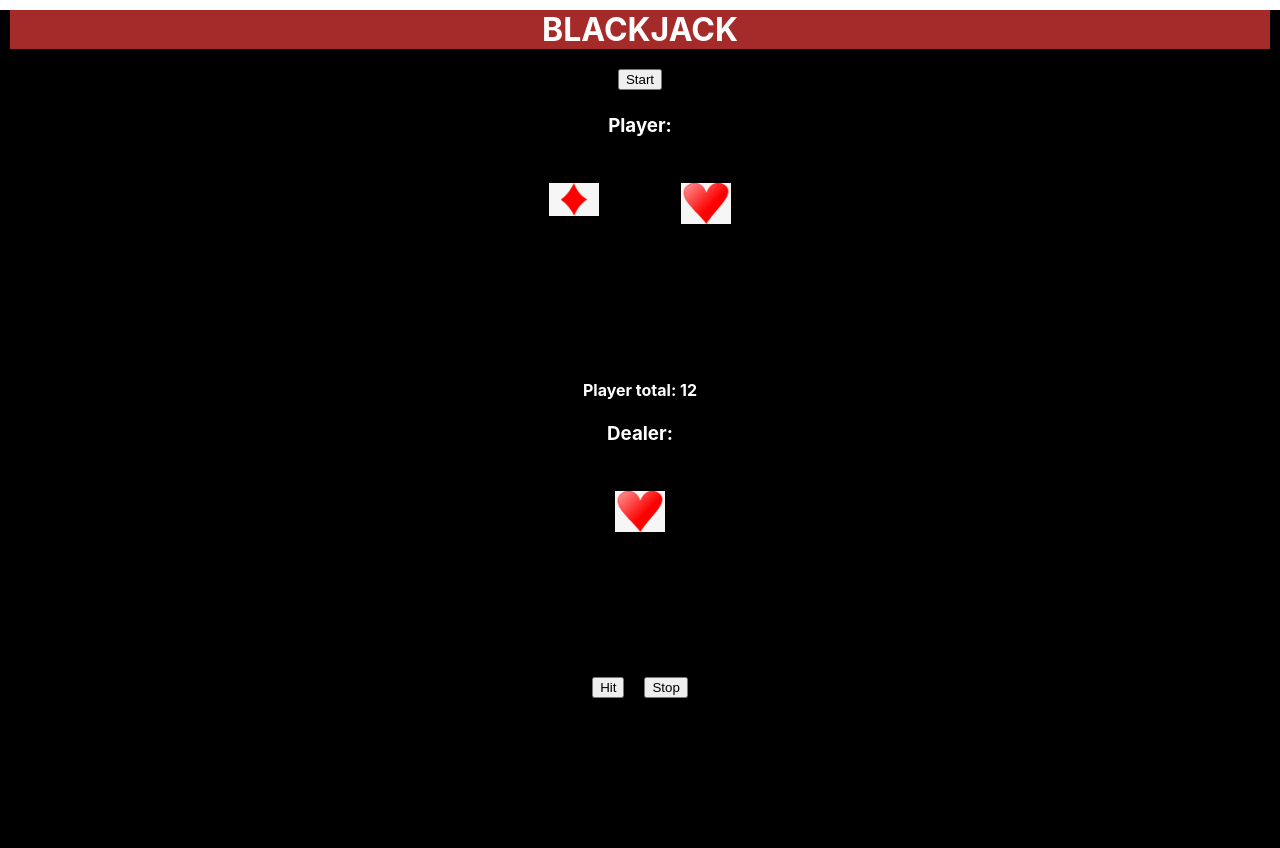
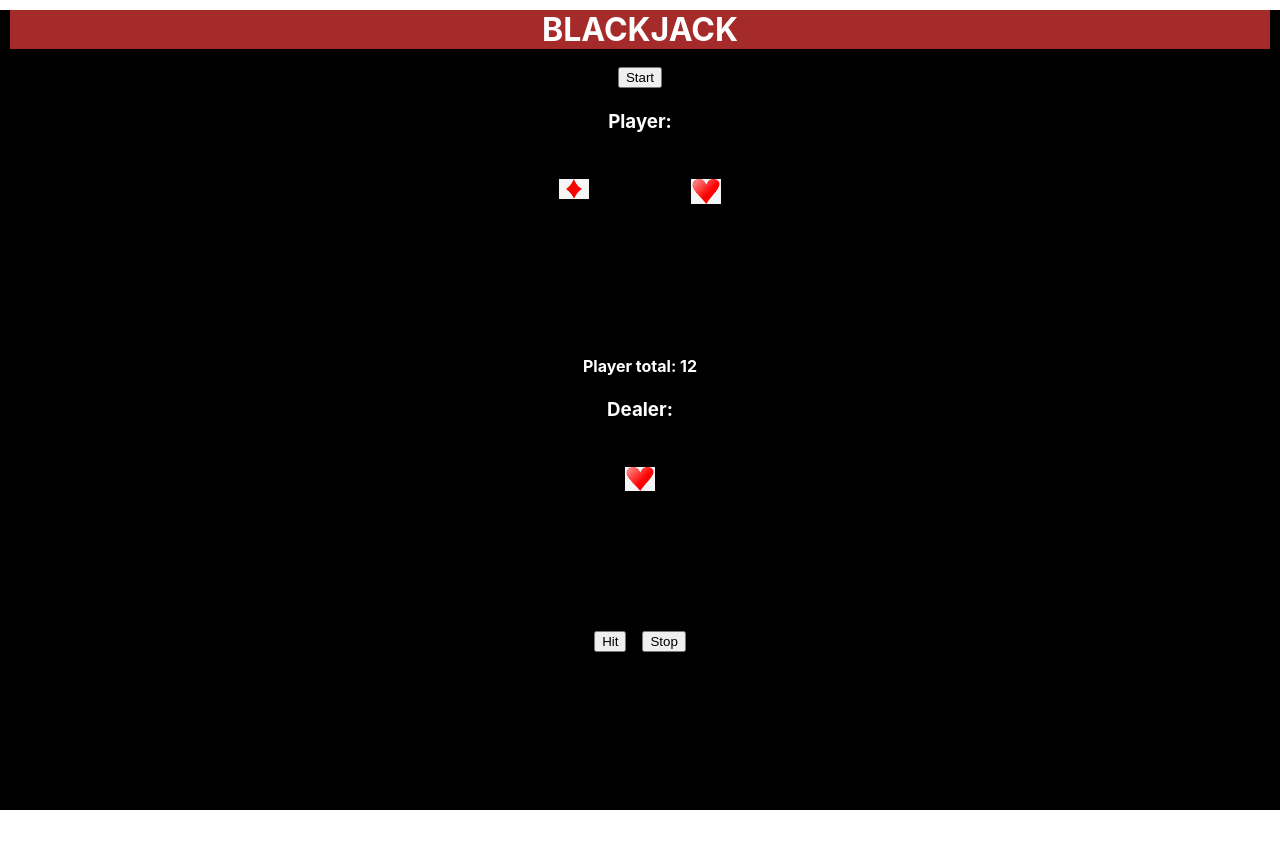
Before and after one commit to seilcho7/week_12-backjack, a React (Create React App) app: page / in a window 1280 px wide. Both pictures are taken after a click on the button "Start". Shown: the top 848 px of the page. After the commit the page ends 810 px from the top, so only its background shows below. Built offline with nearby package versions, Linux system fonts and the light colour scheme; the HTML template or start-up script is replaced by a standard one.

Commit message:
minor css

```diff
--- a/src/App.css
+++ b/src/App.css
@@ -1,16 +1,16 @@
 .App {
   text-align: center;
   background-color: black;
-  height: 1000px;
+  height: 800px;
 }
 
 img {
-  width: 50px;
+  width: 30px;
 }
 
 .card {
   width: 100px;
-  height: 180px;
+  height: 160px;
   margin: 6px;
   justify-content: space-between;
   padding: 10px;
@@ -61,7 +61,7 @@ h4 {
 }
 
 button {
-  margin: 10px;
+  margin: 8px;
 }
 
 
--- a/src/Deck.js
+++ b/src/Deck.js
@@ -44,7 +44,7 @@ class Deck extends React.Component {
                     </div>
                         {this.state.dealerTotal ? <h4>Dealer total: {this.state.dealerTotal}</h4> : null}
                     <br></br>
-                {this.state.p1 ? <button onClick={this._hitCard}>Hit</button> : null}
+                {this.state.p1 && !this.state.won ? <button onClick={this._hitCard}>Hit</button> : null}
                 {this.state.p1 ? <button onClick={this.state.deck ? this._showDealer : null}>Stop</button> : null}
             </div>
         )
```
